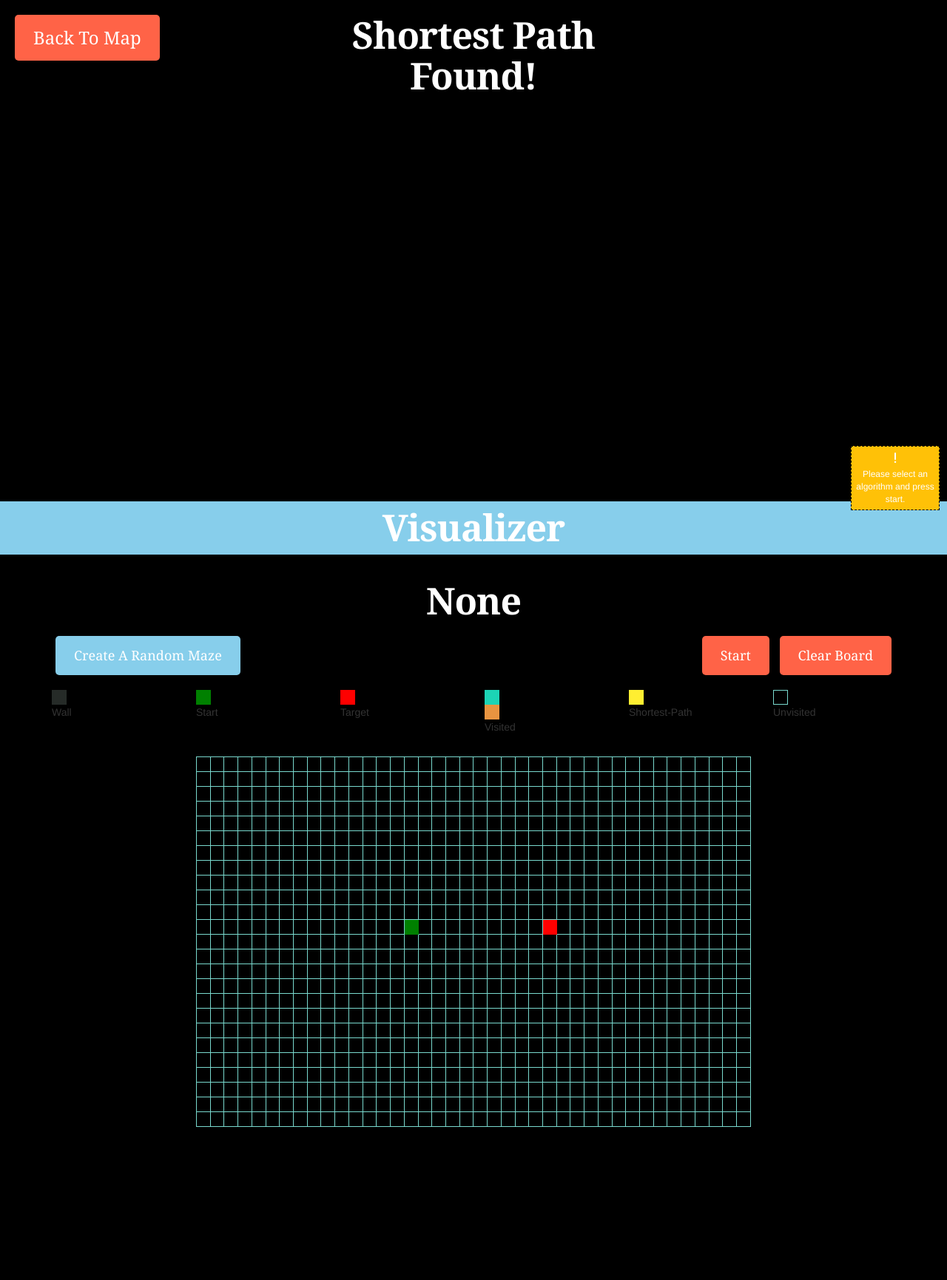
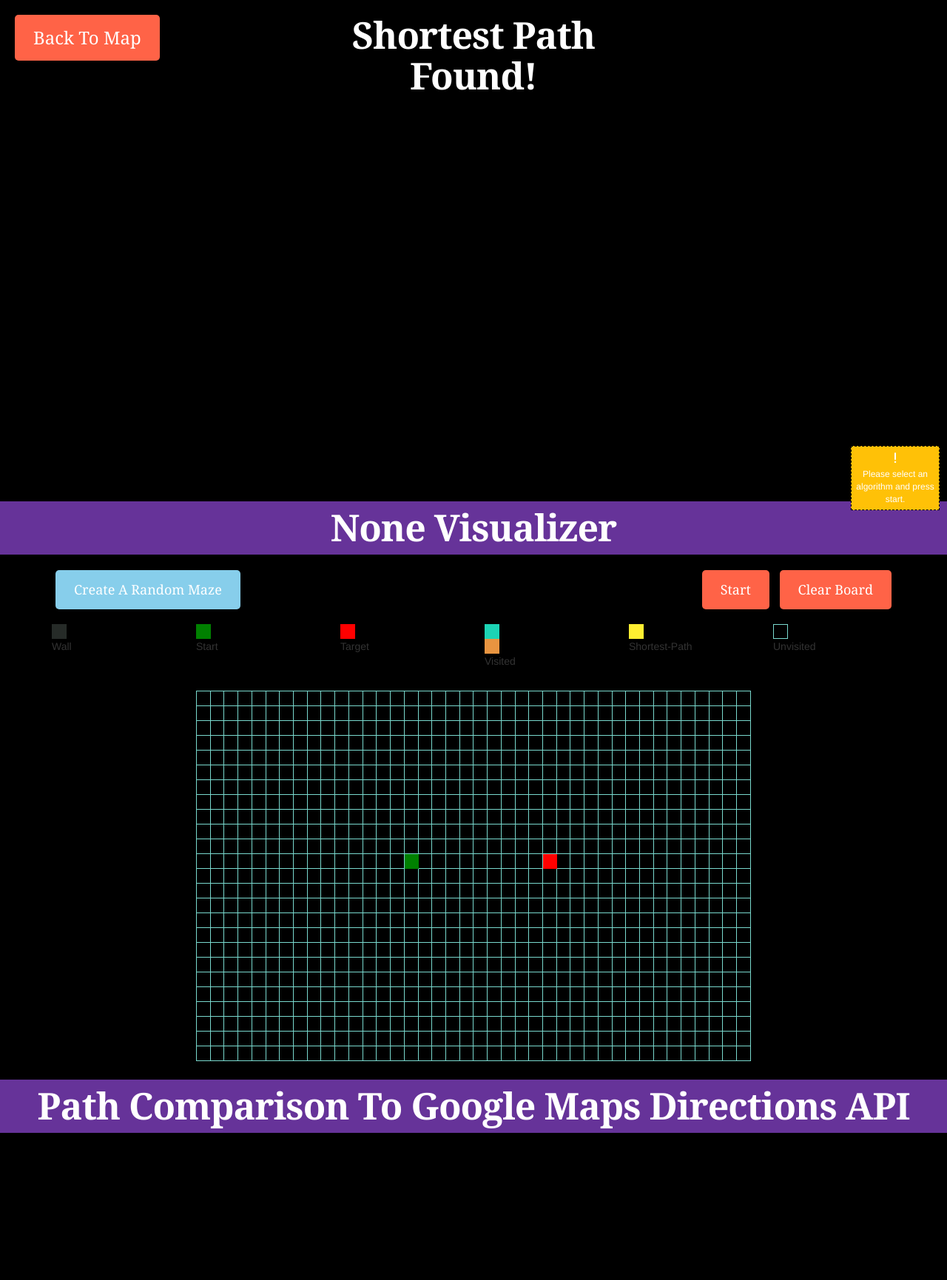
Before and after one commit to yohannes15/AddisMap, a Django app: page /showpath/ in a window 1280 px wide. Shown: the top 1731 px of the page at 74% size. Before the commit the page ends 1524 px from the top, so only its background shows below. Run offline with Django 3.2, Linux system fonts and the light colour scheme; a map, chart or similar area stays blank; some libraries are stand-ins or nearby versions; some web fonts are replaced.

Commit message:
Google Map Directions API Compare Path Added

```diff
--- a/addismap/addismap/templates/mapvis/show.html
+++ b/addismap/addismap/templates/mapvis/show.html
@@ -51,13 +51,13 @@
             </div>
         </div>
 
-        <div style="background-color:skyblue" class="heading">Visualizer</div>
+        <div style="background-color:rebeccapurple" class="heading">{{ALGORITHM}} Visualizer</div>
 
         <div class="container" style="margin-top:10px">
             <div class="row">
                 <div class="col-sm-3"></div>
                 <div class="col-sm-6">
-                    <h1 id="selected-algorithm" style="text-align: center;" class="heading">{{ALGORITHM}}</h1>
+                    <h1 id="selected-algorithm" style="text-align: center; display: none;" class="heading">{{ALGORITHM}}</h1>
                 </div>
                 <div class="col-sm-3"></div>
             </div>
@@ -113,6 +113,22 @@
 
         </div>
 
+        <div style="background-color:rebeccapurple" class="heading">Path Comparison To Google Maps Directions API</div>
+
+        <div class="container-fluid">
+
+            <div class="row" style="margin-top: 20px; margin-bottom: 20px;">
+                <div class="col-sm-2"></div>
+                <div class="col-sm-8">
+                    <div class="embed-responsive embed-responsive-16by9" style="margin-bottom: 10px;">
+                        <div id="map_dir_canvas" class="embed-responsive-item"></div>
+                    </div>
+                </div>
+                <div class="col-sm-2"></div>
+            </div>
+
+        </div>
+
         <div class ="d-flex flex-column" id="results" style="margin-bottom: 100px;">
             <div class="d-flex justify-content-center">
                 <i id="resultsIcon" class="fas fa-exclamation"></i>
--- a/addismap/mapvis/astar.py
+++ b/addismap/mapvis/astar.py
@@ -62,6 +62,9 @@ def a_star_search(graph, start, goal, allNodes): #start and goal have .lat, .lng
                 priority = new_cost + heuristic(goal, neighbor, allNodes)
                 frontier.put(neighbor, priority)
                 came_from[neighbor] = current
+
+    if str(goal.id) not in came_from:
+        return []
 
     path = reconstruct_path(came_from, str(start.id), str(goal.id))
     return path
--- a/addismap/mapvis/views.py
+++ b/addismap/mapvis/views.py
@@ -17,11 +17,6 @@ import os, json
 
 # Create your views here.
 def mapapp(request):
-    #node_set = select_nodes_in_rectangle(nodes, 9.00602,9.01380,38.75469,38.76639 )
-    #dijkstra(adj_list, '1732976686', '1732976651')
-    #nodes_json = json.dumps([node.__dict__ for node in nodes_values], cls=DjangoJSONEncoder)
-    #nodes_values = list(nodes.get_nodes().values())
-
     if request.method == 'GET':
         message = request.session.get('message')
         request.session['algorithms'] = None
@@ -61,7 +56,7 @@ def mapapp(request):
             shortestPath = greedy_search(adj_list, closestNodeToStart, closestNodeToDestination, nodes)
 
         if len(shortestPath)==0:
-            request.session['message'] = "Sorry Couldn't Find Path. Please try different nodes"
+            request.session['message'] = "Sorry Couldn't Find Path. Please try different nodes. The Open Street Map data for Addis Ababa, Ethiopia (Gerji Specifically Here) isn't completely filled with all the nodes as accurately as other modern cities."
             return redirect('/')
         else:
             request.session['message'] = None
@@ -82,6 +77,7 @@ def mapapp(request):
 
 def showPath(request):
     shortestPathCoords = request.session.get('shortestPathCoords')
+    print(shortestPathCoords)
     algorithm = request.session.get('algorithm')
     context = {
         'GMAPS_API_KEY': 'AIzaSyAv0SjrNE-LMf6LncO5Lx40XP1VlGVCS6Q',
--- a/addismap/static/js/showpath.js
+++ b/addismap/static/js/showpath.js
@@ -3,19 +3,56 @@ var map;
 // var marker2;
 //var previousMarker;
 var clickCount = 0;
+var startLatLng = shortestPathCoords[0]
+var destinationLatLng = shortestPathCoords[shortestPathCoords.length - 1]
 
 function initialize() {
-    var mapCenterLatLng = shortestPathCoords[0]
+
     var mapOptions = {
-        center: new google.maps.LatLng(mapCenterLatLng[0], mapCenterLatLng[1]),
+        center: new google.maps.LatLng(startLatLng[0], startLatLng[1]),
         zoom: 15,
         mapTypeId: google.maps.MapTypeId.ROADMAP
     };
+
     map = new google.maps.Map(document.getElementById("map_canvas"), mapOptions);
 
     displayRoads(map);
 
-    //displayMarkers(map)
+    var start = new google.maps.LatLng(startLatLng[0], startLatLng[1])
+    var target = new google.maps.LatLng(destinationLatLng[0], destinationLatLng[1])
+
+    createStartMarker(map, start, "");
+    createDestinationMarker(map, target, "");
+
+
+    var directionsDisplay = new google.maps.DirectionsRenderer()
+    var directionsService = new google.maps.DirectionsService()
+
+    var mapDirOptions = {
+        center: new google.maps.LatLng(startLatLng[0], startLatLng[1]),
+        zoom: 15,
+        mapTypeId: google.maps.MapTypeId.ROADMAP
+    }
+
+    dirMap = new google.maps.Map(document.getElementById("map_dir_canvas"), mapDirOptions);
+
+    directionsDisplay.setMap(dirMap)
+
+    var request = {
+        origin: start,
+        destination: target,
+        travelMode: 'DRIVING'
+
+    }
+
+    directionsService.route(request, function(result, status){
+
+        if (status == "OK"){
+            directionsDisplay.setDirections(result);
+        }
+
+    });
+
 }
 
 function createPolyline(map, path) {
@@ -35,4 +72,23 @@ function displayRoads(map) {
     createPolyline(map, points);
 }
 
+
+function createStartMarker(map, latlng, title) {
+    return new google.maps.Marker({
+        map: map,
+        position: latlng,
+        title: title,
+        icon: 'http://maps.google.com/mapfiles/kml/paddle/S.png'
+    });
+}
+
+function createDestinationMarker(map, latlng, title) {
+    return new google.maps.Marker({
+        map: map,
+        position: latlng,
+        title: title,
+        icon: 'http://maps.google.com/mapfiles/kml/paddle/E.png'
+    });
+}
+
 google.maps.event.addDomListener(window, 'load', initialize);
```
Also changed, not shown: addismap/addismap/templates/mapvis/mapapp.html (+8 -8 lines), addismap/db.sqlite3, addismap/static/js/map.js (indentation only).
